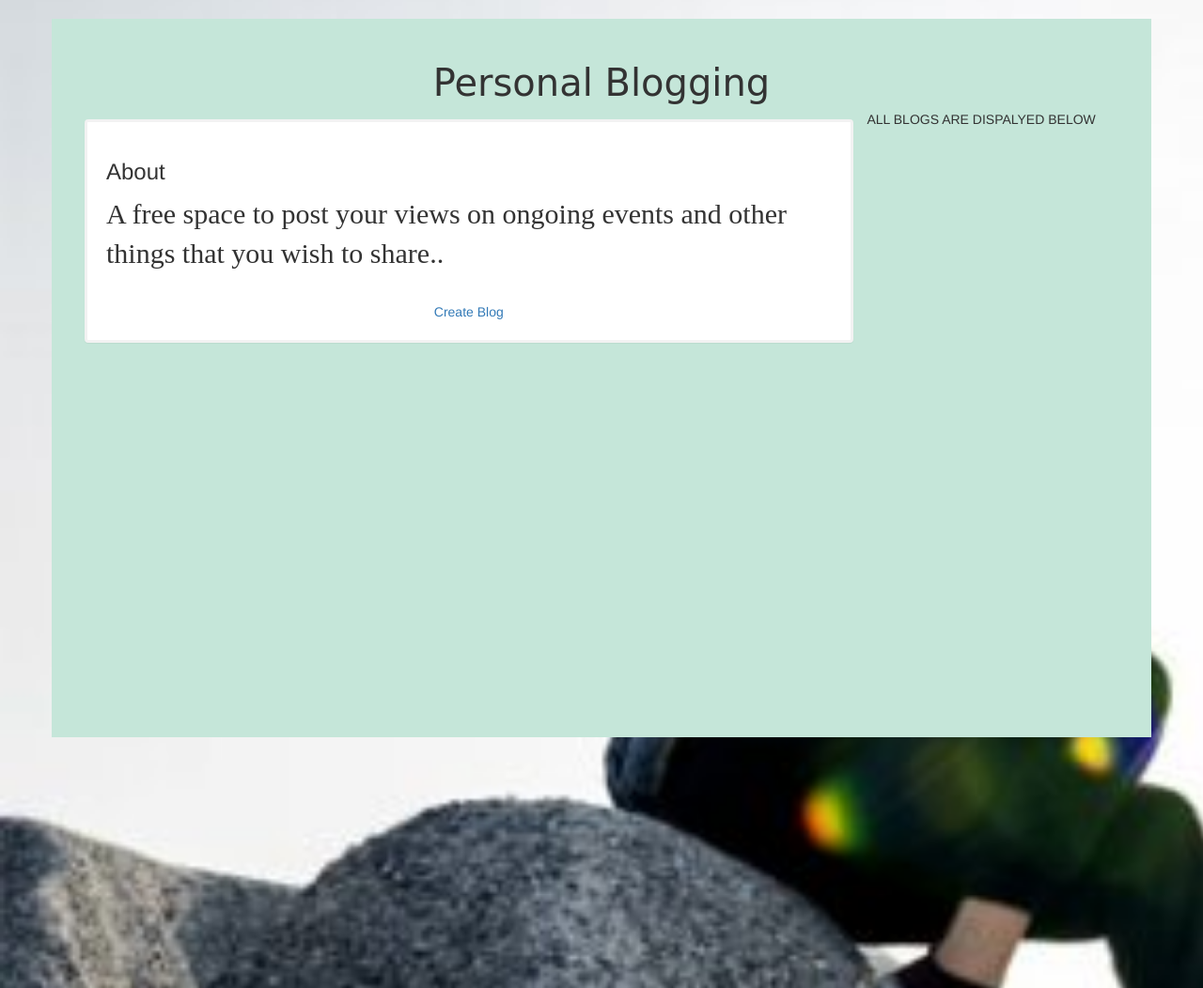
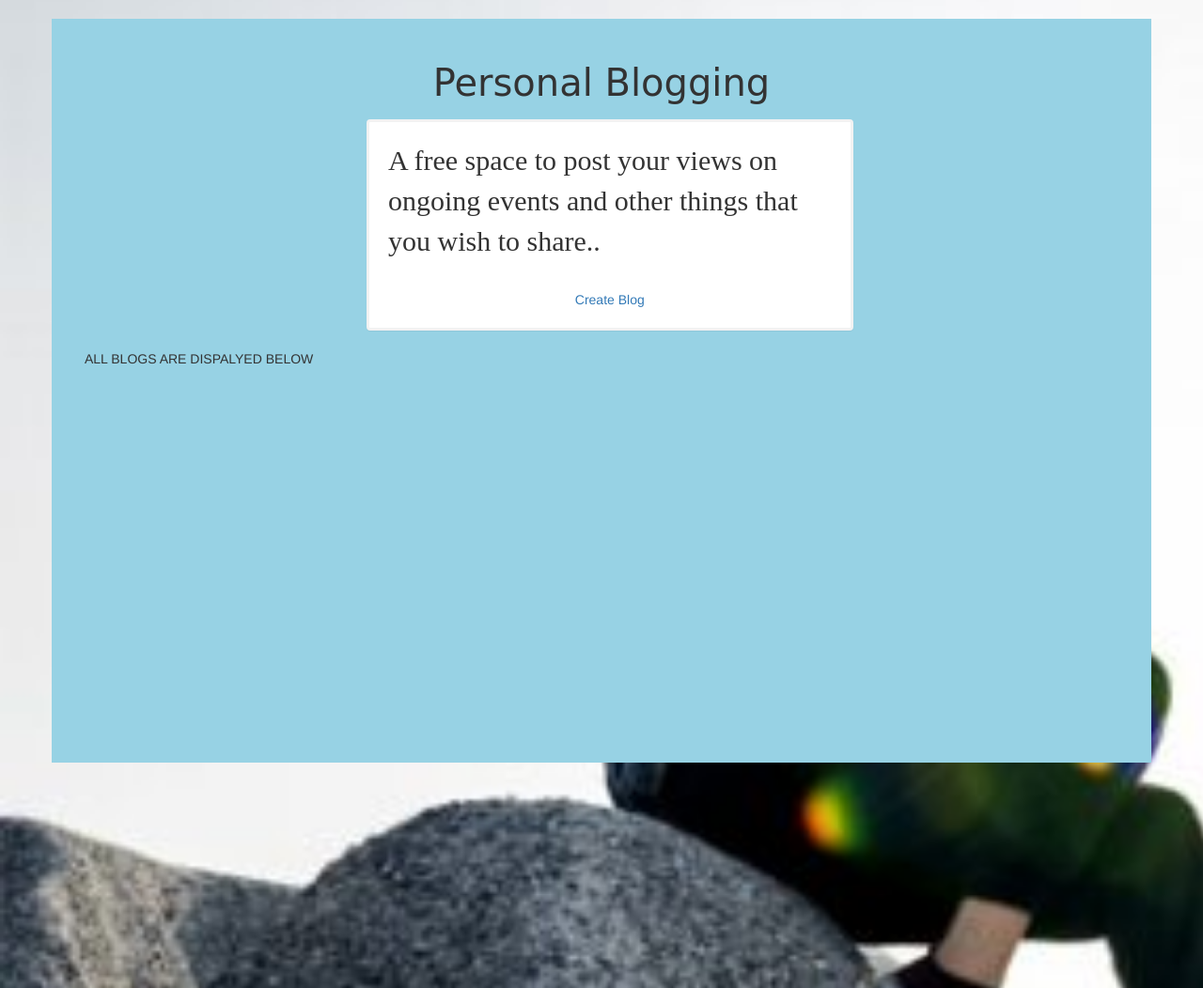
Before and after one commit to rithaven/personal-blog, a Python web app: template app/templates/index.html in a window 1280 px wide. Shown: the part 50-1102 px from the top of the page at 94% size. Run offline with Jinja, Linux system fonts and the light colour scheme; the template is opened without the code that fills it, so the values that code supplies are empty; some libraries are stand-ins or nearby versions; some web fonts are replaced.

```diff
--- a/app/main/forms.py
+++ b/app/main/forms.py
@@ -1,5 +1,5 @@
 from flask_wtf import FlaskForm
-from wtforms import StringField,TextAreaField,SubmitField, SelectField,
+from wtforms import StringField,TextAreaField,SubmitField
 from wtforms.validators import Required
 
 class CommentsForm(FlaskForm):
--- a/app/templates/index.html
+++ b/app/templates/index.html
@@ -8,14 +8,14 @@
 {% block content %}
 <body class="background-image" style="background-image:url('static/images/images.jpeg'); height: 100vh;background-size: cover;">
 
- <div class="container" style="background-color:rgb(197, 230, 217);padding:20px; margin-top:0px; padding-top:40px; padding-bottom:400px;">
+ <div class="container" style="background-color:rgb(151, 210, 228);padding:20px; margin-top:0px; padding-top:40px; padding-bottom:400px;">
    <div class="row" style="text-align:center; font-size:30px;">
       <span style="font-size:40px; font-family: 'Akronim', cursive;">Personal Blogging</span>
     </div>
 
     <div class="col-xs-12 col-sm-12 col-md-9 col-lg-9 col-xl-9">
-      <div class="panel style=" style="border: 3px solid #f2f2f2; padding:20px; margin-top:10px;">
-        <h3>About</h3>
+      <div class="panel style=" style="border: 3px solid #f2f2f2; padding:20px; margin-top:10px;margin-left:300px;">
+
       <p style="font-family: 'Bellefair', serif; font-size: 30px;"> A free space to post your views on ongoing events and other things that you wish to share..</p>
      <div style="text-align:center;">
       <a href="{{url_for('main.new_blog')}}">
@@ -27,13 +27,14 @@
     </div>
 
 </hr>
-<div class="row">
-   <div class="all-pitches">
+
+<div class="col-xs-12 col-sm-12 col-md-9 col-lg-9 col-xl-9">
+   <div class="all-blogs">
      <span>ALL BLOGS ARE DISPALYED BELOW</span>
    <br>
    <br>
      {{macro.displayBlogs(blogs)}}
    </div>
-  </div>
+</div>
 </div>
 {% endblock%}
--- a/app/templates/macro.html
+++ b/app/templates/macro.html
@@ -29,7 +29,7 @@
 
 {% endfor %}
 
-<!--
+
  {% for blog in blogs %}
 
 
@@ -40,5 +40,5 @@
        <a href="{{url_for('main.new_comment',id=blog.id)}}">vote</a>
     </div>
 
-  {% endfor %} -->
+  {% endfor %}
   {% endmacro %}
```
Also changed, not shown: app/main/views.py (+6 -5 lines), app/templates/new_comment.html (renamed from app/templates/new_comment.py).
